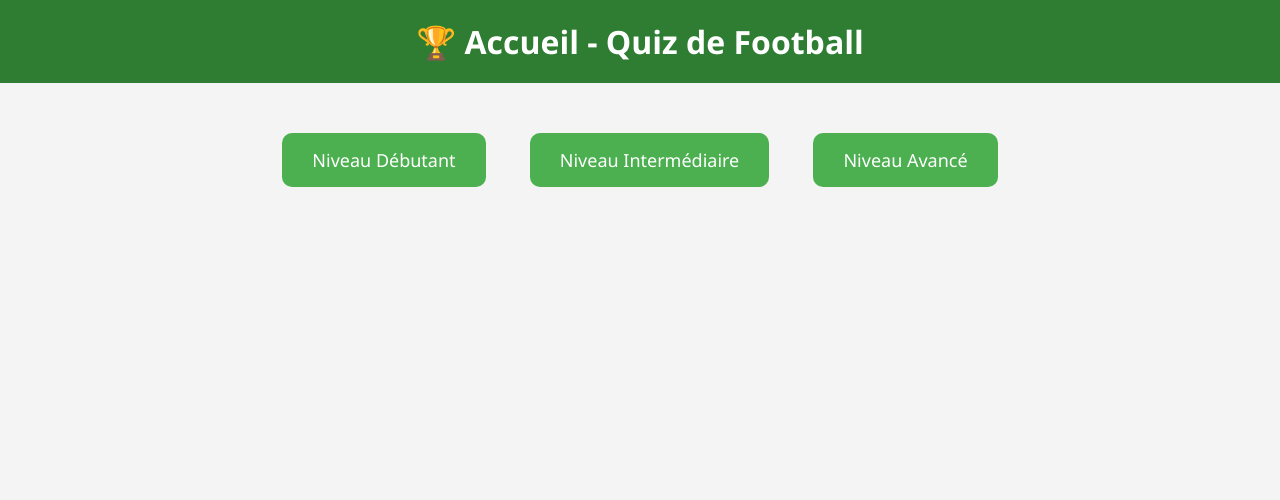
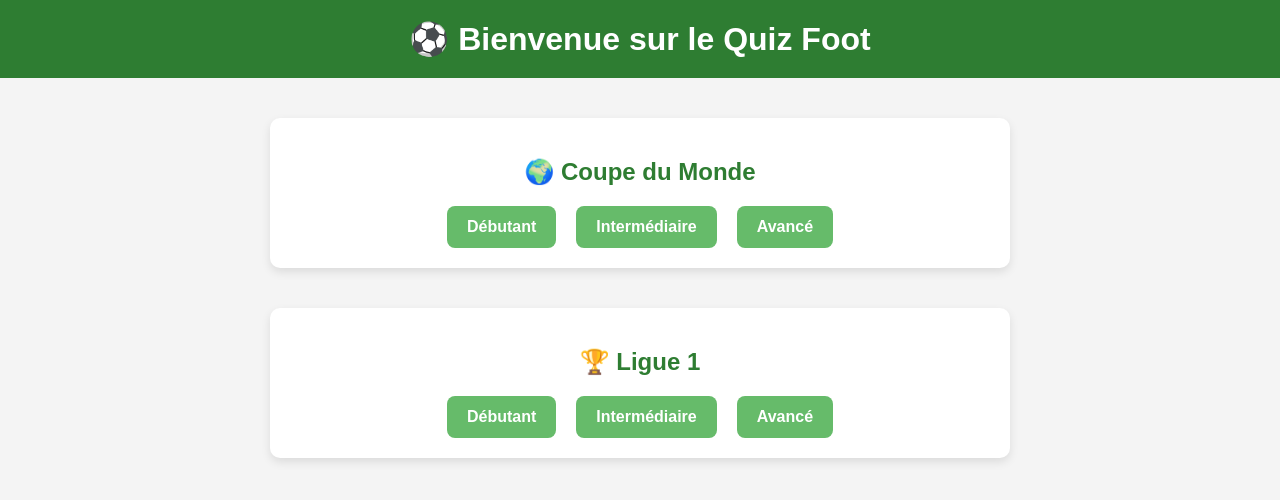
Before and after one commit to paulrault/quiz-coupe-du-monde, a plain HTML site: page index.html in a window 1280 px wide. Drawn offline with Linux system fonts and the light colour scheme.

Commit message:
Update index.html

```diff
--- a/index.html
+++ b/index.html
@@ -3,52 +3,75 @@
 <head>
   <meta charset="UTF-8">
   <meta name="viewport" content="width=device-width, initial-scale=1.0">
-  <title>Accueil Quiz Foot</title>
+  <title>Accueil - Quiz Foot</title>
   <style>
     body {
-      font-family: 'Segoe UI', sans-serif;
-      background-color: #f4f4f4;
+      font-family: 'Arial', sans-serif;
       margin: 0;
       padding: 0;
+      background: #f4f4f4;
       text-align: center;
     }
-
-    h1 {
+    header {
       background-color: #2e7d32;
       color: white;
-      padding: 20px;
+      padding: 20px 0;
+    }
+    h1 {
       margin: 0;
     }
-
-    .container {
-      padding: 30px;
+    section.theme {
+      margin: 40px auto;
+      padding: 20px;
+      background: #ffffff;
+      border-radius: 10px;
+      max-width: 700px;
+      box-shadow: 0 4px 10px rgba(0, 0, 0, 0.1);
     }
-
-    .btn {
-      display: inline-block;
-      padding: 15px 30px;
-      margin: 20px;
-      background-color: #4caf50;
+    section.theme h2 {
+      color: #2e7d32;
+    }
+    .levels {
+      display: flex;
+      justify-content: center;
+      gap: 20px;
+      flex-wrap: wrap;
+    }
+    .level-button {
+      background-color: #66bb6a;
       color: white;
-      border: none;
-      border-radius: 10px;
-      font-size: 18px;
-      cursor: pointer;
+      padding: 12px 20px;
+      border-radius: 8px;
       text-decoration: none;
+      font-weight: bold;
       transition: background-color 0.3s;
     }
-
-    .btn:hover {
+    .level-button:hover {
       background-color: #388e3c;
     }
   </style>
 </head>
 <body>
-  <h1>🏆 Accueil - Quiz de Football</h1>
-  <div class="container">
-    <a href="niveaudébutant.html" class="btn">Niveau Débutant</a>
-    <a href="niveauintermediaire.html" class="btn">Niveau Intermédiaire</a>
-    <a href="niveauavance.html" class="btn">Niveau Avancé</a>
-  </div>
+  <header>
+    <h1>⚽ Bienvenue sur le Quiz Foot</h1>
+  </header>
+
+  <section class="theme">
+    <h2>🌍 Coupe du Monde</h2>
+    <div class="levels">
+      <a href="niveaudebutant.html" class="level-button">Débutant</a>
+      <a href="niveauintermediaire.html" class="level-button">Intermédiaire</a>
+      <a href="niveauavance.html" class="level-button">Avancé</a>
+    </div>
+  </section>
+
+  <section class="theme">
+    <h2>🏆 Ligue 1</h2>
+    <div class="levels">
+      <a href="ligue1_debutant.html" class="level-button">Débutant</a>
+      <a href="ligue1_intermediaire.html" class="level-button">Intermédiaire</a>
+      <a href="ligue1_avance.html" class="level-button">Avancé</a>
+    </div>
+  </section>
 </body>
 </html>
```
